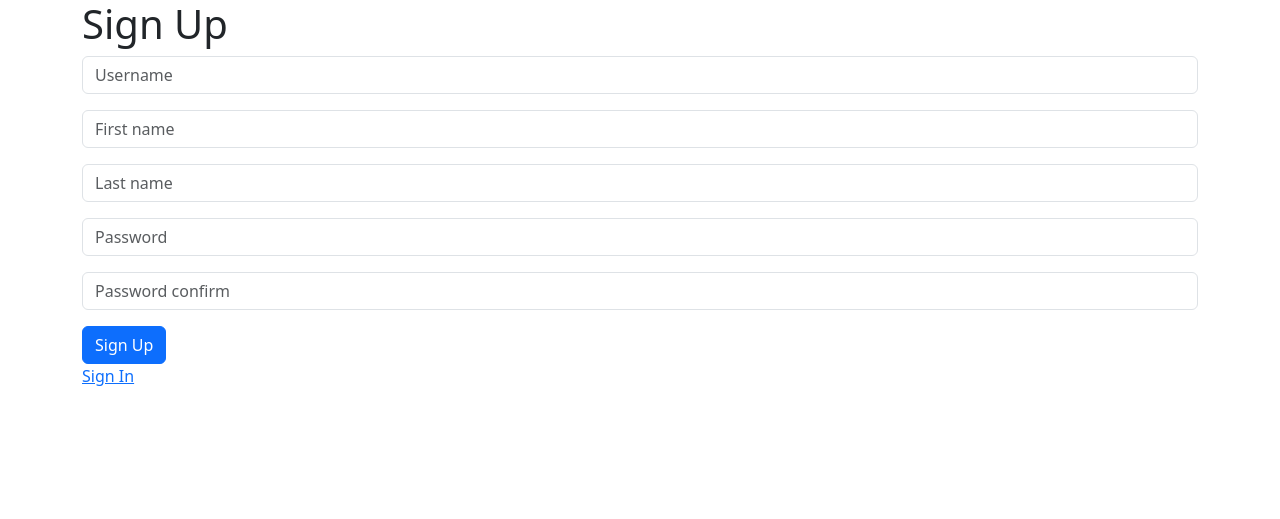
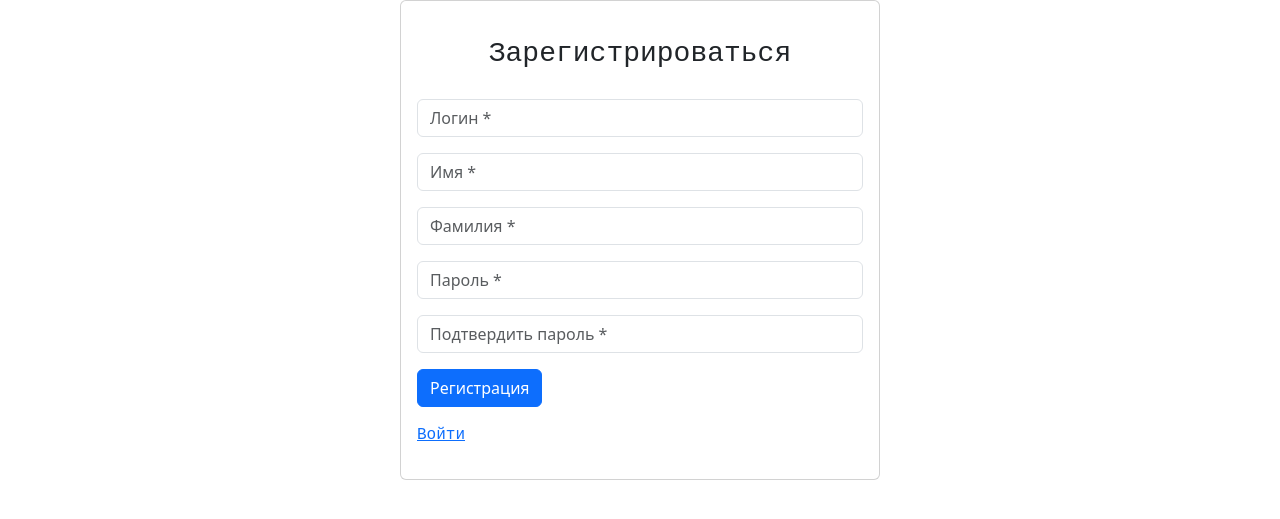
Before and after one commit to mikefromru/user-events, a Django app: page /accounts/signup/ in a window 1280 px wide. Shown: the top 519 px of the page. Run offline with Django 4.2, Linux system fonts and the light colour scheme; some libraries are stand-ins or nearby versions.

Commit message:
CSS style for register page

```diff
--- a/templates/accounts/sign-in.html
+++ b/templates/accounts/sign-in.html
@@ -25,7 +25,7 @@
                 <button type="button" class="btn btn-primary" @click="login">Войти</button>
             </form>
 
-            <h6 class="pt-3"><a href="{% url 'sign-up' %}">Зарегистрироваться</a></h6>
+            <p class="pt-3"><a href="{% url 'sign-up' %}">Зарегистрироваться</a></p>
 
         </div>
     </div>
--- a/templates/accounts/sign-up.html
+++ b/templates/accounts/sign-up.html
@@ -4,32 +4,34 @@
 
 
 <div id="sign-up" class="container">
-    <div>
-        <h1>Sign Up</h1>
+    <div class="main-div-card">
+        <div class="card p-3" style="width: 30rem;">
+            <p class="card-title text-center p-3 fs-3">Зарегистрироваться</p>
             {% verbatim %}
-        <li v-for="(x, key) in errors">
+            <li class="p-3 text-danger" v-for="(x, key) in errors">
             {{ key }} - {{ x.toString() }}
             </li>
             {% endverbatim %}
             <form>
                 <div class="form-group mb-3">
-                <input v-model="username" type="text" class="form-control" placeholder="Username">
+                    <input v-model="username" type="text" class="form-control" placeholder="Логин *">
                 </div>
                 <div class="form-group mb-3">
-                <input v-model="first_name" type="text" class="form-control" placeholder="First name">
+                    <input v-model="first_name" type="text" class="form-control" placeholder="Имя *">
                 </div>
                 <div class="form-group mb-3">
-                <input v-model="last_name" type="text" class="form-control" placeholder="Last name">
+                    <input v-model="last_name" type="text" class="form-control" placeholder="Фамилия *">
                 </div>
                 <div class="form-group mb-3">
-                <input v-model="password" type="password" class="form-control" placeholder="Password">
+                    <input v-model="password" type="password" class="form-control" placeholder="Пароль *">
                 </div>
                 <div class="form-group mb-3">
-                <input v-model="password_confirm" type="password" class="form-control" placeholder="Password confirm">
+                    <input v-model="password_confirm" type="password" class="form-control" placeholder="Подтвердить пароль *">
                 </div>
-            <button type="button" class="btn btn-primary" @click="register">Sign Up</button>
+                <button type="button" class="btn btn-primary" @click="register">Регистрация</button>
             </form>
-        <a href="{% url 'sign-in' %}">Sign In</a>
+            <p class="fs-6 pt-3"><a href="{% url 'sign-in' %}">Войти</a></p>
+        </div>
     </div>
 </div>
 
```
Lines whose indentation alone changed are shown as unchanged.
